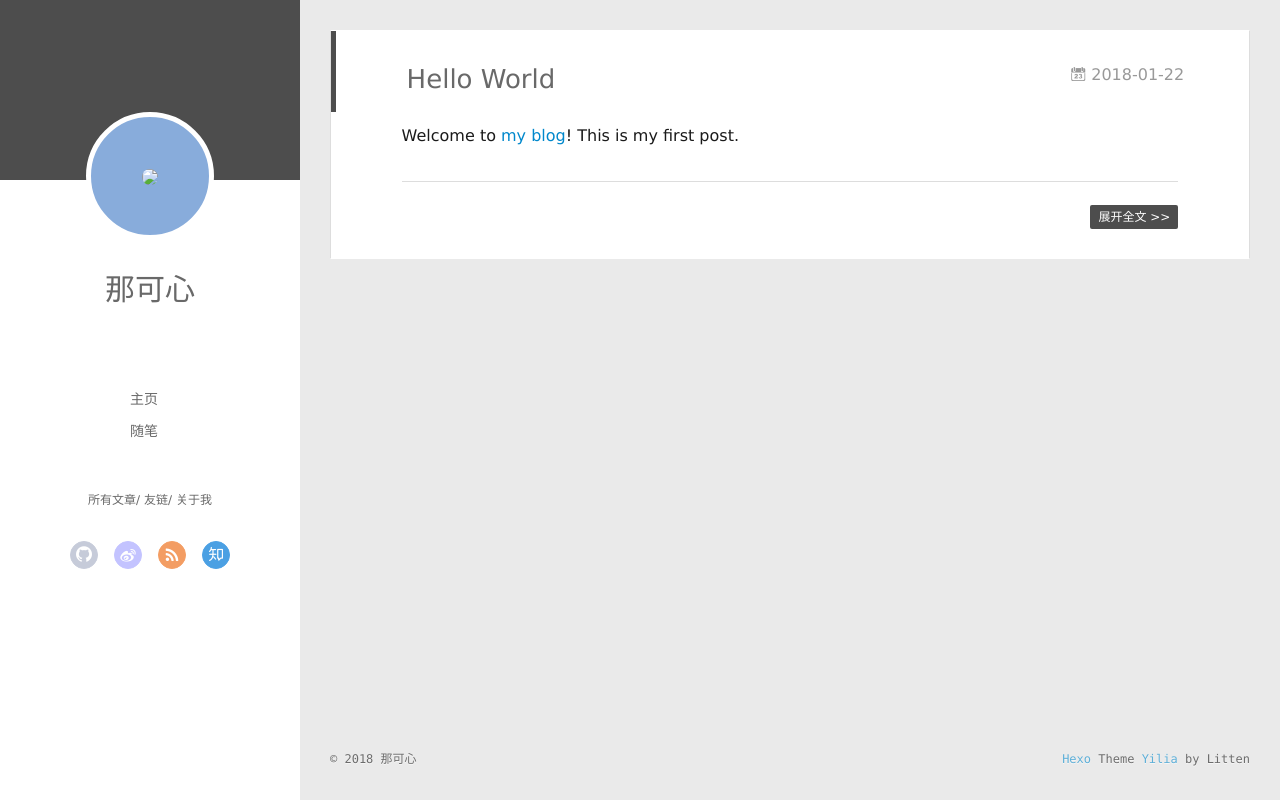
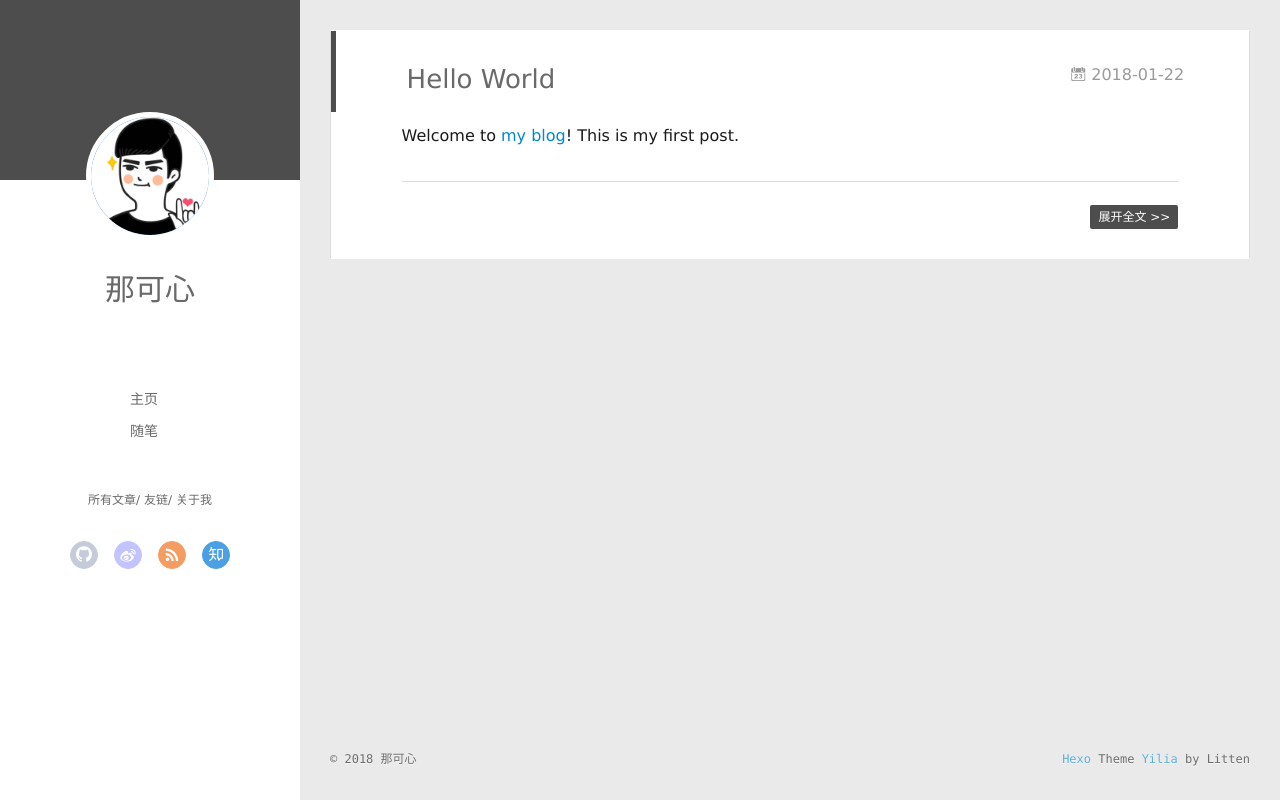
Before and after one commit to Nakexn/Nakexn.github.io, a plain HTML site: page index.html in a window 1280 px wide. Drawn offline with Linux system fonts and the light colour scheme.

Commit message:
Site updated: 2018-01-24 00:34:17

```diff
--- a/css/main.css
+++ b/css/main.css
@@ -1616,7 +1616,7 @@ pre .javascript .function {
   width: 4px;
   height: 4px;
   border-radius: 50%;
-  background: #c6eeff;
+  background: #59b41a;
 }
 .links-of-blogroll {
   font-size: 13px;
--- a/index.html
+++ b/index.html
@@ -42,7 +42,7 @@
 <div class="intrude-less">
 	<header id="header" class="inner">
 		<a href="/" class="profilepic">
-			<img src="assets/img/avatar.jpg" class="js-avatar">
+			<img src="img/avatar.jpg" class="js-avatar">
 		</a>
 		<hgroup>
 		  <h1 class="header-author"><a href="/">那可心</a></h1>
@@ -100,7 +100,7 @@
 	<div class="intrude-less">
 		<header id="header" class="inner">
 			<div class="profilepic">
-				<img src="assets/img/avatar.jpg" class="js-avatar">
+				<img src="img/avatar.jpg" class="js-avatar">
 			</div>
 			<hgroup>
 			  <h1 class="header-author js-header-author">那可心</h1>
```
Also changed, not shown: 2018/01/22/hello-world/index.html (+2 -2 lines), archives/2018/01/index.html (+2 -2 lines), archives/2018/index.html (+2 -2 lines), archives/index.html (+2 -2 lines).
